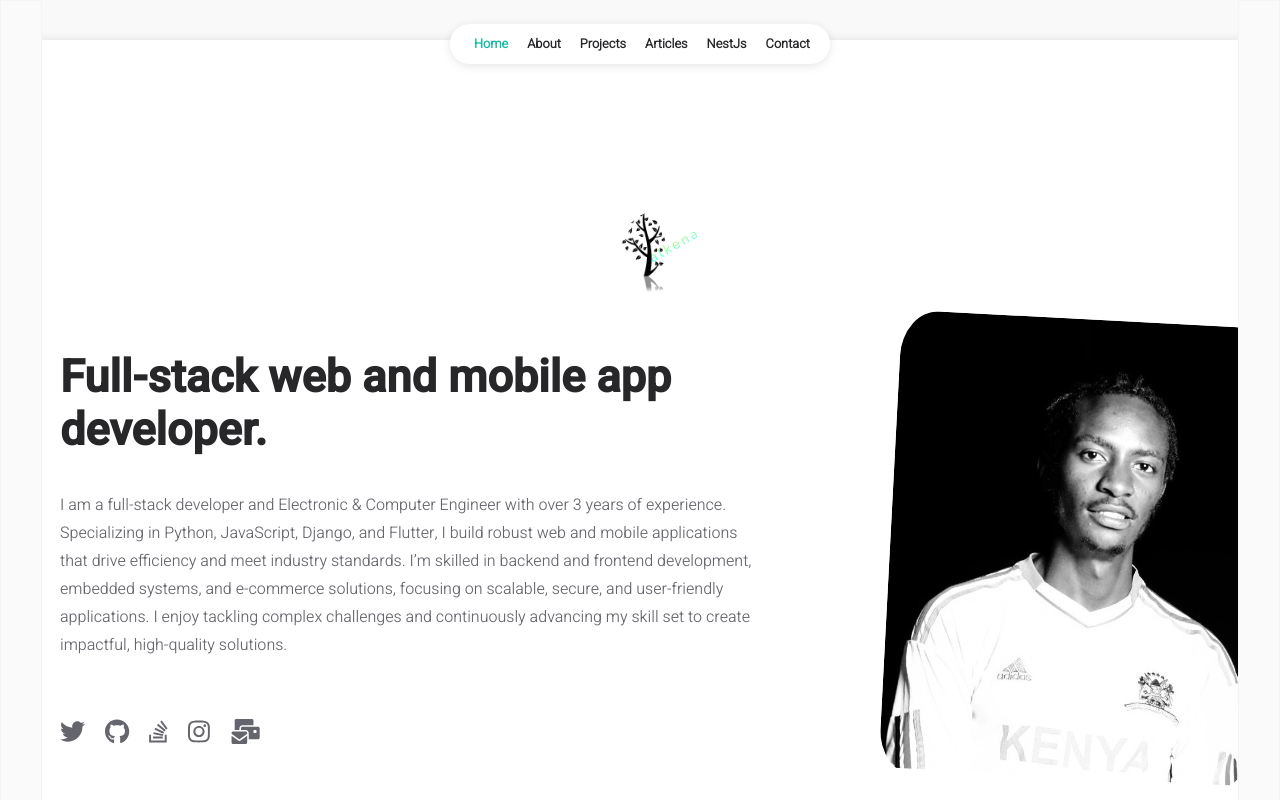
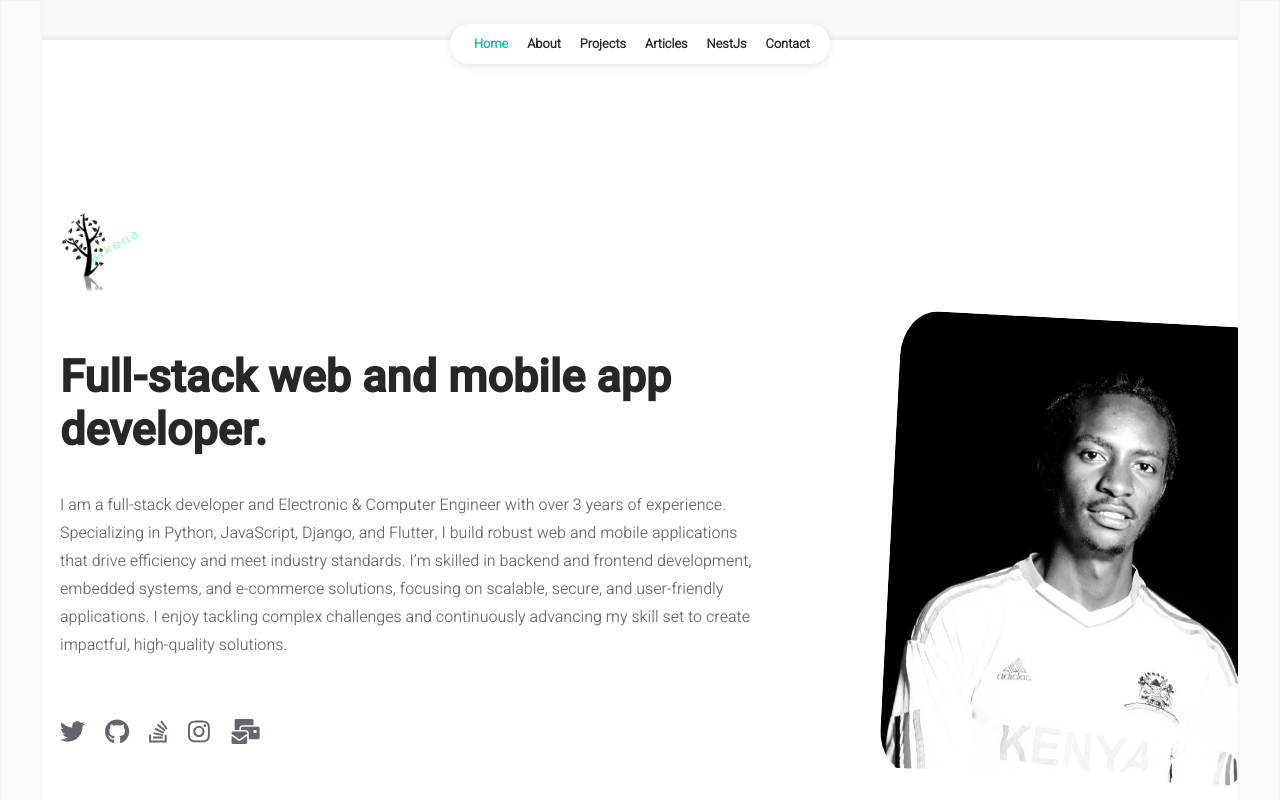
Before and after one commit to Kiragu-Maina/FUTURE_FS_01, a React (Create React App) app: page / in a window 1280 px wide. Shown: the top 800 px of the page. Built offline with nearby package versions, Linux system fonts and the light colour scheme.

Commit message:
reformat

```diff
--- a/src/pages/nestjs.jsx
+++ b/src/pages/nestjs.jsx
@@ -30,7 +30,6 @@ const WorkingWithNestJS = () => {
 
 			<div className="page-content">
 				<NavBar active="nestjs" />
-
 				<div className="content-wrapper">
 					<div className="nestjs-logo-container">
 						<div className="nestjs-logo">
@@ -41,6 +40,7 @@ const WorkingWithNestJS = () => {
 						<div className="title nestjs-title">
 							Getting Started with NestJS
 						</div>
+
 						<div className="subtitle nestjs-subtitle">
                         <p>
                             This Google Document outlines my work with NestJS while building a dating-app api. The accompanying screenshots depict my terminal activity.
@@ -52,6 +52,8 @@ const WorkingWithNestJS = () => {
                             </a>
                         </p>
                     </div>
+
+
 						<div className="embedded-google-doc">
 							<iframe
 								src="https://docs.google.com/document/d/1FEWUNKh2Pm0VzJBHOoe_2zYl_kGYp-8vTwMhDIPiLIY/edit?usp=sharing"
--- a/src/pages/styles/nestjs.css
+++ b/src/pages/styles/nestjs.css
@@ -1,3 +1,5 @@
+/* nestjs.css */
+
 /* General page styling */
 .page-content {
     display: flex;
@@ -14,9 +16,6 @@
     box-shadow: 0px 0px 10px rgba(0, 0, 0, 0.1);
     padding: 40px;
     margin-top: 20px;
-    display: flex;
-    flex-direction: column;
-    align-items: center; /* Center children vertically */
 }
 
 /* Logo container */
@@ -54,7 +53,6 @@
     justify-content: center;
     align-items: center;
     margin-top: 30px;
-    width: 100%; /* Ensures full width */
 }
 
 .embedded-google-doc iframe {
```
Lines whose indentation alone changed are shown as unchanged.
